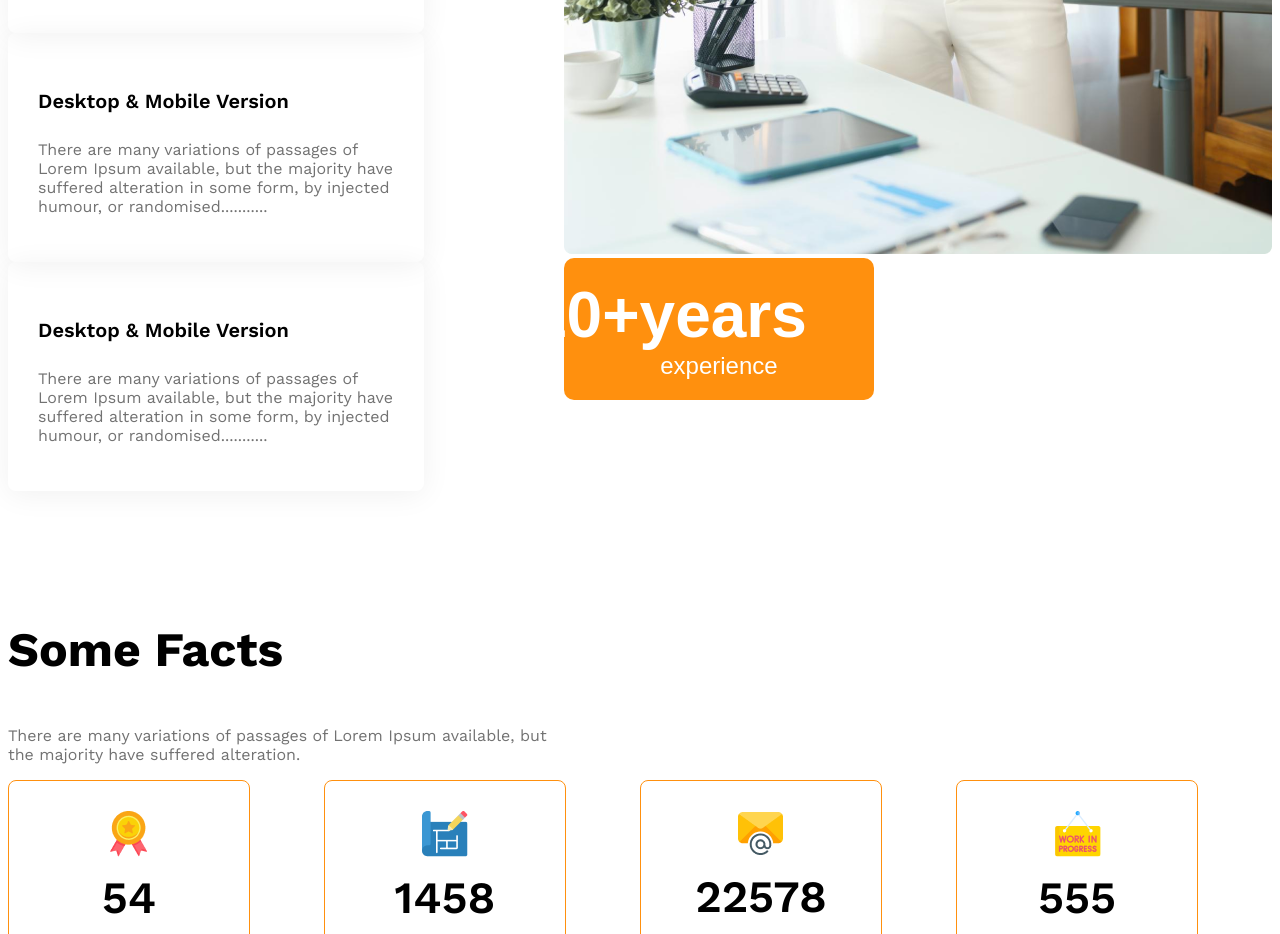
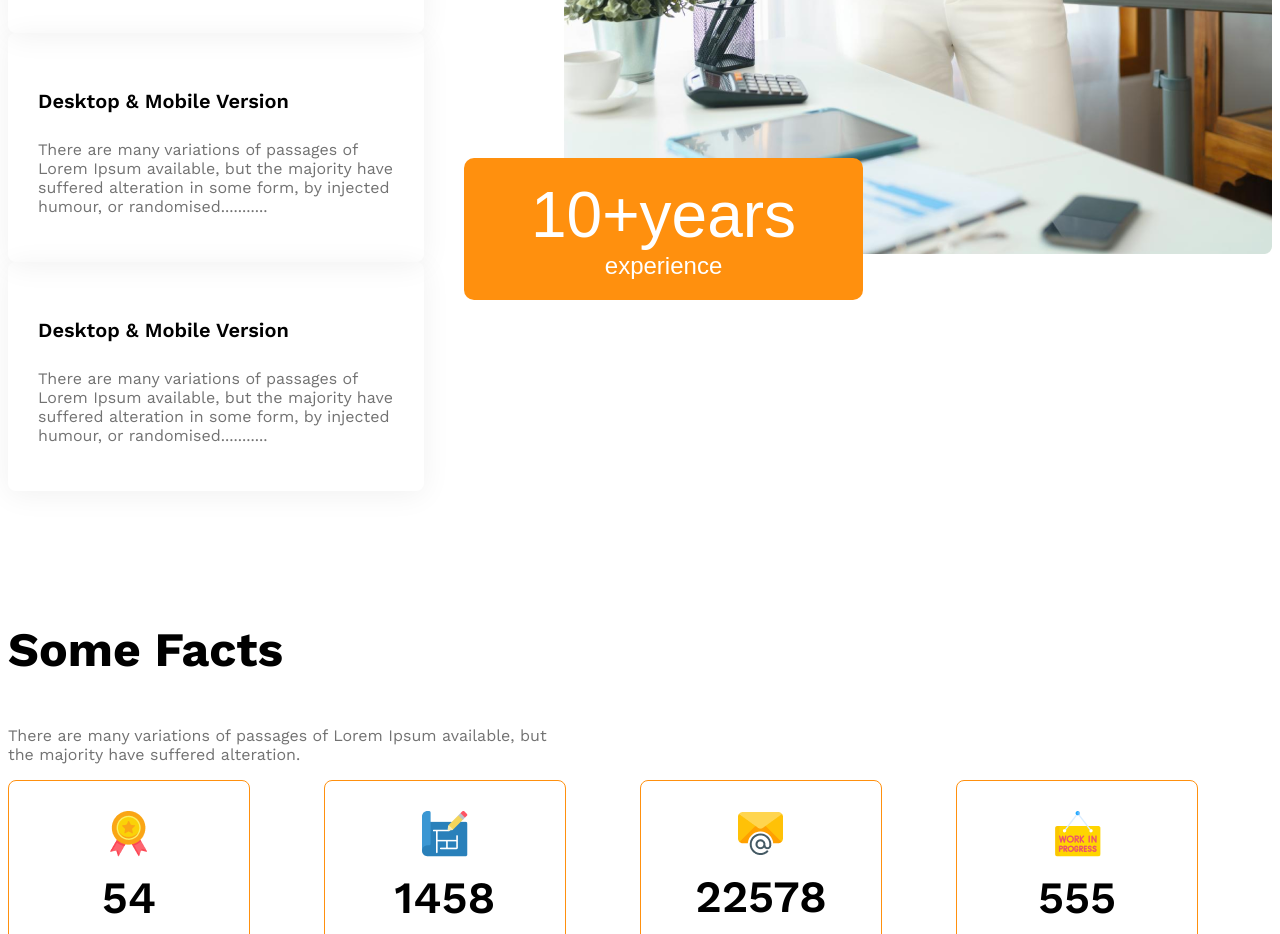
Before and after one commit to psyduxk/g3-archi, a plain HTML site: page index.html in a window 1280 px wide. Shown: the part 2880-3814 px from the top of the page. Drawn offline with nearby package versions, Linux system fonts and the light colour scheme.

Commit message:
whats wrong

```diff
--- a/index.html
+++ b/index.html
@@ -91,9 +91,9 @@
             </div>
             <div>
                 <img src="/images/architect.png" alt="architect">
-                <button class="btn-primary">
-                    <span id="experience-badge">10+years</span><br>
-                    <span id="experience-year">experience</span>
+                <button id="experience-badge" class="btn-primary">
+                    <span id="experience-year">10+years</span><br>
+                    <span>experience</span>
                 </button>
             </div>
         </section>
--- a/styles/architect.css
+++ b/styles/architect.css
@@ -113,15 +113,16 @@ main > section{
     font-size: 1.25rem;
 }
 #experience-year{
-    font-size: 1.5rem;
-    font-weight: 500;
+    padding: 45px 42px;
+    font-size: 4rem;
 }
 #experience-badge{
-    padding: 45px 42px;
-    font-size: 4rem;
+
     font-weight: 700;
     margin-left: -100px;
     margin-top: -100px;
+    font-size: 1.5rem;
+    font-weight: 500;
 }
 
 /* teams styles */
```
